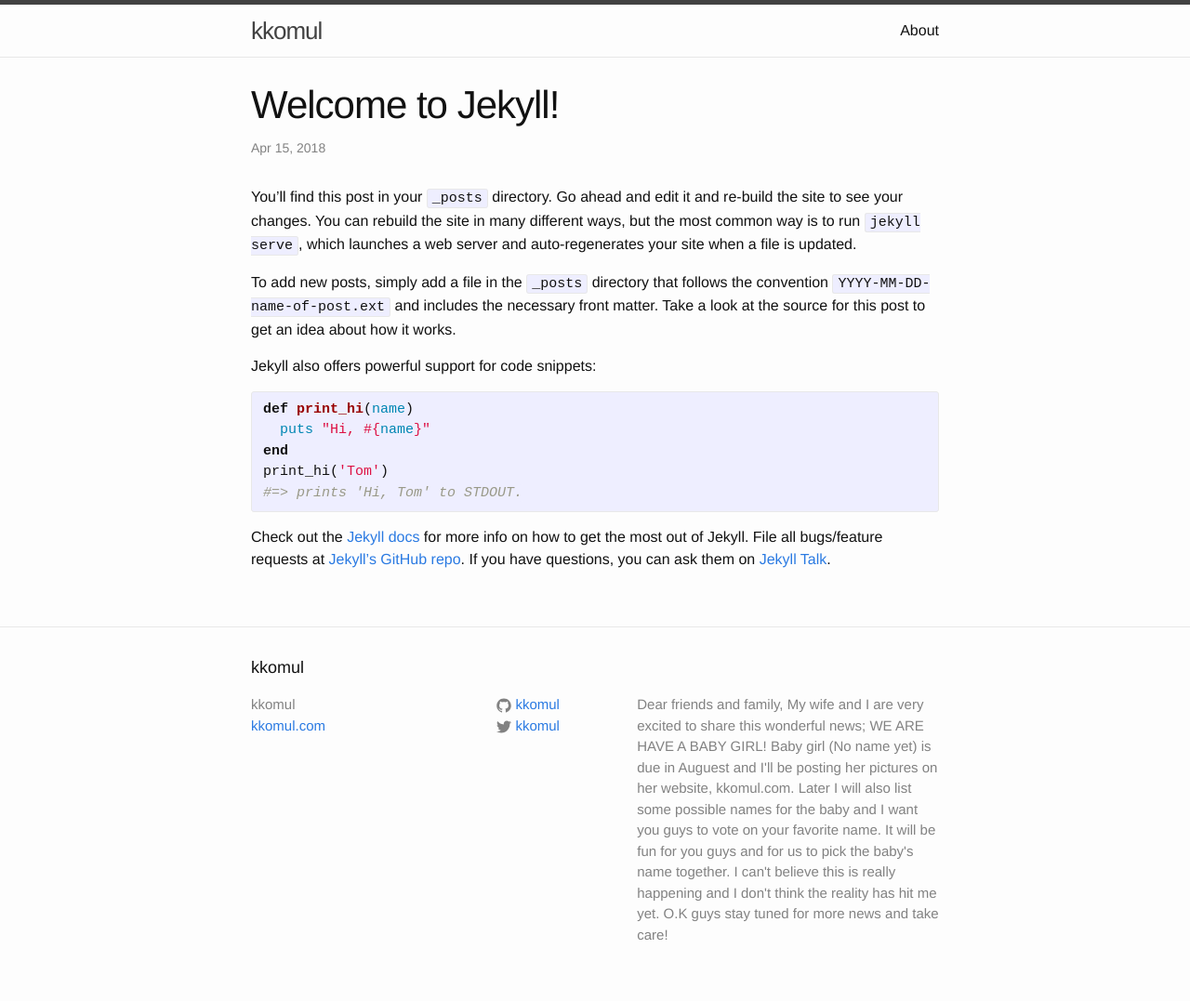
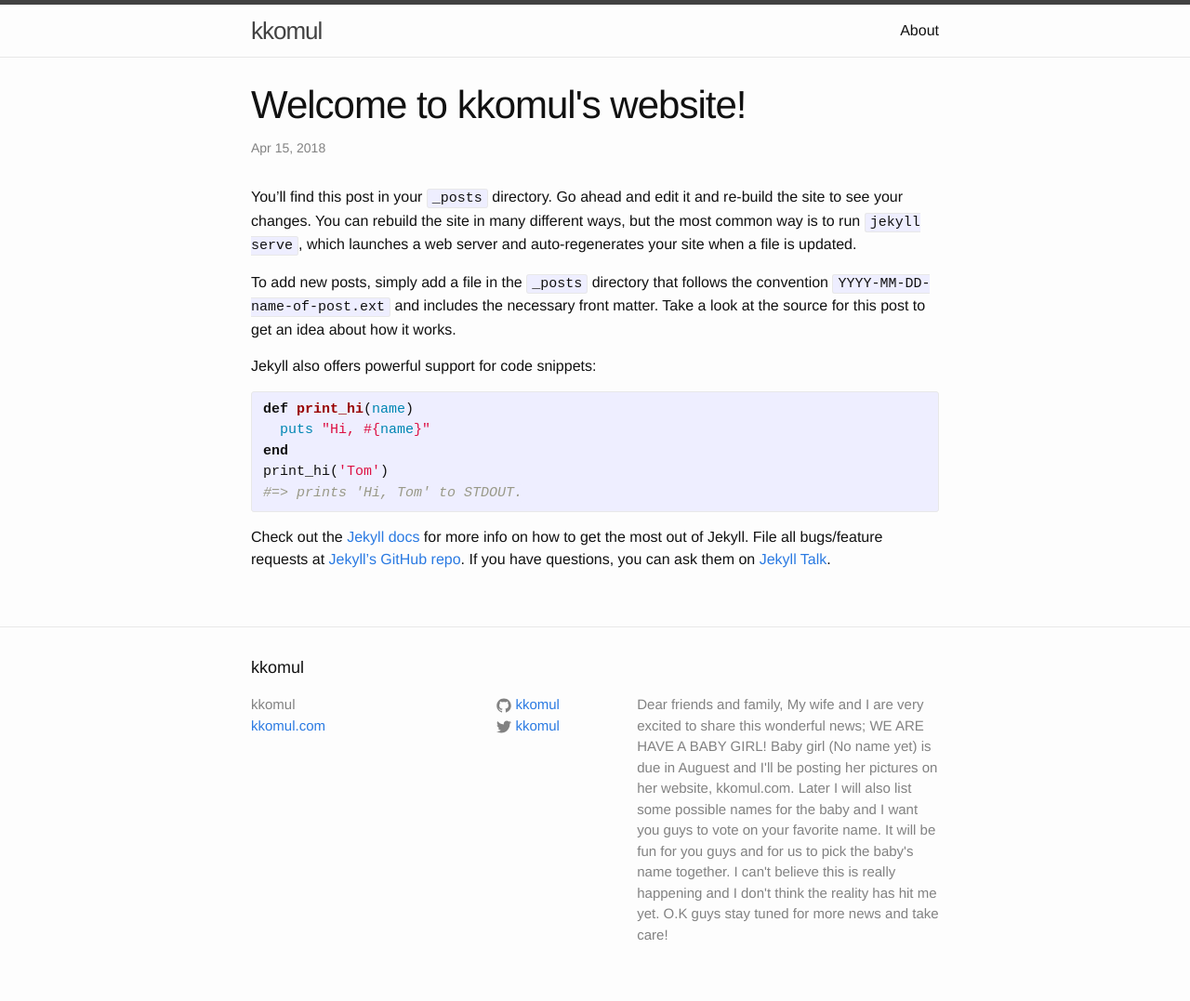
Before and after one commit to Holdover3/Holdover3.github.io, a Jekyll site: the page built from _posts/2018-04-15-welcome-to-jekyll.markdown, in a window 1280 px wide. Shown: the whole page at 93% size. Built offline with Jekyll 4.4.1, drawn with Linux system fonts in a browser that asks for light colours.

Commit message:
Update 2018-04-15-welcome-to-jekyll.markdown

```diff
--- a/_posts/2018-04-15-welcome-to-jekyll.markdown
+++ b/_posts/2018-04-15-welcome-to-jekyll.markdown
@@ -1,6 +1,6 @@
 ---
 layout: post
-title:  "Welcome to Jekyll!"
+title:  "Welcome to kkomul's website!"
 date:   2018-04-15 04:58:16 +0000
 categories: jekyll update
 ---
```
